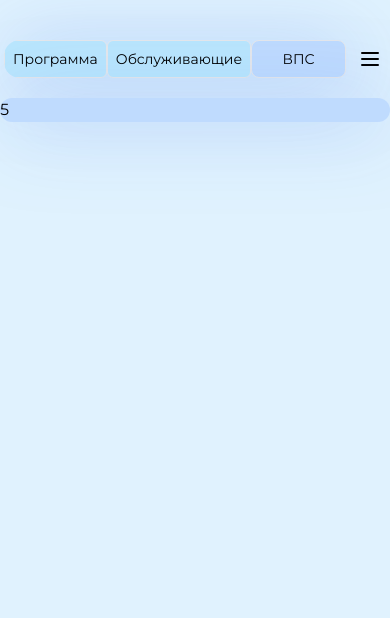
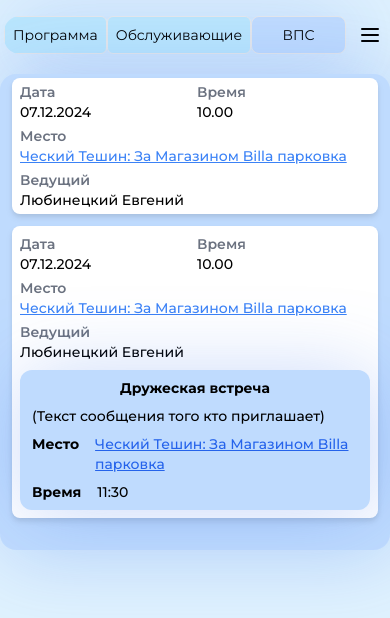
Before and after one commit to anakon73/KTT-Site, a React (Vite) app: page /ministry-meeting in a window 390 px wide. Shown: the top 618 px of the page. Built offline with nearby package versions, Linux system fonts and the light colour scheme.

Commit message:
fetch: added ministry meeting page

```diff
--- a/src/pages/Layout/DefaultLayout.tsx
+++ b/src/pages/Layout/DefaultLayout.tsx
@@ -5,11 +5,13 @@ export function DefaultLayout() {
   return (
     <div className="flex min-h-screen justify-center bg-sky-100 font-montserrat">
       <div className={`
-        relative mt-10 w-full max-w-[1080px] gap-y-8
+        relative mt-4 w-full max-w-[1080px] gap-y-8
 
         lg:mx-20
 
         md:mx-10
+
+        sm:mt-10
       `}
       >
         <div className="flex w-full flex-col items-center justify-center gap-y-5">
--- a/src/pages/MeetingProgram/MeetingProgram.tsx
+++ b/src/pages/MeetingProgram/MeetingProgram.tsx
@@ -25,7 +25,7 @@ export function MeetingProgram() {
       </div>
 
       <div className={`
-        flex justify-between rounded-xl bg-blue-100 py-1 text-center drop-shadow-mainshadow
+        flex justify-between rounded-xl bg-white py-1 text-center drop-shadow-mainshadow
 
         md:bg-transparent
       `}
@@ -33,7 +33,7 @@ export function MeetingProgram() {
         <div className={`
           rounded-xl px-4 py-2 drop-shadow-mainshadow
 
-          md:bg-blue-100
+          md:bg-white
         `}
         >
           <p>Докладчик</p>
@@ -42,7 +42,7 @@ export function MeetingProgram() {
         <div className={`
           rounded-xl px-4 py-2 drop-shadow-mainshadow
 
-          md:bg-blue-100
+          md:bg-white
         `}
         >
           <p>Публичная речь:</p>
@@ -79,7 +79,6 @@ export function MeetingProgram() {
           Марк Гейда
         </p>
       </div>
-
     </div>
   )
 }
--- a/src/pages/MeetingService/MeetingService.tsx
+++ b/src/pages/MeetingService/MeetingService.tsx
@@ -12,24 +12,24 @@ export function MeetingService() {
         </div>
       </div>
       <div className={`
-        mb-3 flex flex-col gap-3
+        mx-3 mb-3 flex flex-col gap-3
 
         sm:m-7
       `}
       >
-        <div className="flex justify-between rounded-lg bg-blue-100 drop-shadow-mainshadow">
+        <div className="flex justify-between rounded-xl bg-blue-100 drop-shadow-mainshadow">
           <p className="px-3 py-1">Сцена</p>
           <p className="px-3 py-1 text-right">Мостовой Максим</p>
         </div>
-        <div className="flex justify-between rounded-lg bg-blue-100 drop-shadow-mainshadow">
+        <div className="flex justify-between rounded-xl bg-blue-100 drop-shadow-mainshadow">
           <p className="px-3 py-1">Микрофоны</p>
           <p className="px-3 py-1 text-right">Данов Илья & Шилюк Арсений</p>
         </div>
-        <div className="flex justify-between rounded-lg bg-blue-100 drop-shadow-mainshadow">
+        <div className="flex justify-between rounded-xl bg-blue-100 drop-shadow-mainshadow">
           <p className="px-3 py-1">Озвучивание + зум</p>
           <p className="px-3 py-1 text-right">Братья с собрания Тринец</p>
         </div>
-        <div className="flex justify-between rounded-lg bg-blue-100 drop-shadow-mainshadow">
+        <div className="flex justify-between rounded-xl bg-blue-100 drop-shadow-mainshadow">
           <p className="px-3 py-1">Распорядители</p>
           <p className="px-3 py-1 text-right">Брат с собрания Тринец & Мостовой Максим</p>
         </div>
--- a/src/pages/MinistryMeeting/MinistryMeeting.tsx
+++ b/src/pages/MinistryMeeting/MinistryMeeting.tsx
@@ -1,7 +1,218 @@
 export function MinistryMeeting() {
   return (
-    <div>
-      5
-    </div>
+    <>
+      <div className={`
+        mx-3 mt-1 pb-8 text-sm font-medium
+
+        sm:mx-8 sm:my-5 sm:text-base
+      `}
+      >
+
+        <div>
+          {/* Заголовок таблицы для больших экранов */}
+          <div
+            className={`
+              mb-3 hidden grid-cols-7 gap-4 px-4 font-bold
+
+              sm:grid
+            `}
+          >
+            <p>Дата</p>
+            <p>Время</p>
+            <p className="col-span-3">Место</p>
+            <p className="col-span-2">Ведущий</p>
+          </div>
+
+          {/* Контейнер для списка */}
+          <div className="flex flex-col gap-y-3">
+            {/* Карточка события */}
+            <div
+              className={`
+                grid grid-cols-2 gap-1 rounded-lg bg-white px-2 py-1 drop-shadow-md
+
+                sm:grid-cols-7 sm:gap-4 sm:px-4 sm:py-3
+              `}
+            >
+              {/* Дата и время */}
+              <div className="sm:col-auto">
+                <p className={`
+                  text-sm font-semibold text-gray-500
+
+                  sm:hidden
+                `}
+                >
+                  Дата
+                </p>
+                <p>07.12.2024</p>
+              </div>
+              <div className="sm:col-auto">
+                <p className={`
+                  text-sm font-semibold text-gray-500
+
+                  sm:hidden
+                `}
+                >
+                  Время
+                </p>
+                <p>10.00</p>
+              </div>
+
+              {/* Место */}
+              <div className={`
+                col-span-2
+
+                sm:col-span-3
+              `}
+              >
+                <p className={`
+                  text-sm font-semibold text-gray-500
+
+                  sm:hidden
+                `}
+                >
+                  Место
+                </p>
+                <a href="#" className="text-blue-500 underline">
+                  Ческий Тешин: За Магазином Billa парковка
+                </a>
+              </div>
+
+              {/* Ведущий */}
+              <div className="sm:col-span-2">
+                <p className={`
+                  text-sm font-semibold text-gray-500
+
+                  sm:hidden
+                `}
+                >
+                  Ведущий
+                </p>
+                <p>Любинецкий Евгений</p>
+              </div>
+            </div>
+
+            {/* Карточка события */}
+            <div className={`
+              rounded-lg bg-white px-2 py-2 drop-shadow-md
+
+              sm:px-4 sm:py-3
+            `}
+            >
+              <div
+                className={`
+                  grid grid-cols-2 gap-1
+
+                  sm:grid-cols-7 sm:gap-4
+                `}
+              >
+                {/* Дата и время */}
+                <div className="sm:col-auto">
+                  <p className={`
+                    text-sm font-semibold text-gray-500
+
+                    sm:hidden
+                  `}
+                  >
+                    Дата
+                  </p>
+                  <p>07.12.2024</p>
+                </div>
+                <div className="sm:col-auto">
+                  <p className={`
+                    text-sm font-semibold text-gray-500
+
+                    sm:hidden
+                  `}
+                  >
+                    Время
+                  </p>
+                  <p>10.00</p>
+                </div>
+
+                {/* Место */}
+                <div className={`
+                  col-span-2
+
+                  sm:col-span-3
+                `}
+                >
+                  <p className={`
+                    text-sm font-semibold text-gray-500
+
+                    sm:hidden
+                  `}
+                  >
+                    Место
+                  </p>
+                  <a href="#" className="text-blue-500 underline">
+                    Ческий Тешин: За Магазином Billa парковка
+                  </a>
+                </div>
+
+                {/* Ведущий */}
+                <div className="sm:col-span-2">
+                  <p className={`
+                    text-sm font-semibold text-gray-500
+
+                    sm:hidden
+                  `}
+                  >
+                    Ведущий
+                  </p>
+                  <p>Любинецкий Евгений</p>
+                </div>
+              </div>
+
+              <div className={`
+                mt-2 flex flex-col gap-2 rounded-xl bg-blue-200 px-3 py-2 drop-shadow-mainshadow
+              `}
+              >
+                <p className="text-center font-bold">Дружеская встреча</p>
+                <p>
+                  (Текст сообщения того кто приглашает)
+                </p>
+                <div className={`
+                  flex max-w-[500px] flex-col justify-between gap-2
+
+                  sm:flex-row
+                `}
+                >
+                  <div className={`
+                    flex max-w-[350px] gap-4
+
+                    sm:block
+                  `}
+                  >
+                    <p className="font-bold">
+                      Место
+                    </p>
+                    <a href="#" className="text-blue-600 underline">
+                      Ческий Тешин: За Магазином Billa парковка
+                    </a>
+                  </div>
+                  <div className={`
+                    flex gap-4
+
+                    sm:block
+                  `}
+                  >
+                    <p className="font-bold">
+                      Время
+                    </p>
+                    <p>
+                      11:30
+                    </p>
+                  </div>
+                </div>
+              </div>
+            </div>
+
+            {/* Карточка события */}
+
+            {/* Добавьте больше карточек, повторяя структуру выше */}
+          </div>
+        </div>
+      </div>
+    </>
   )
 }
```
